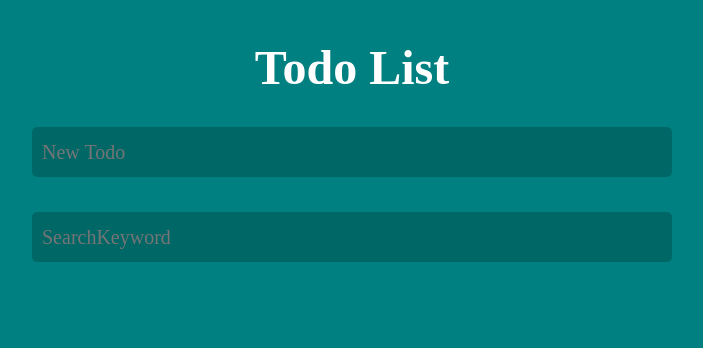
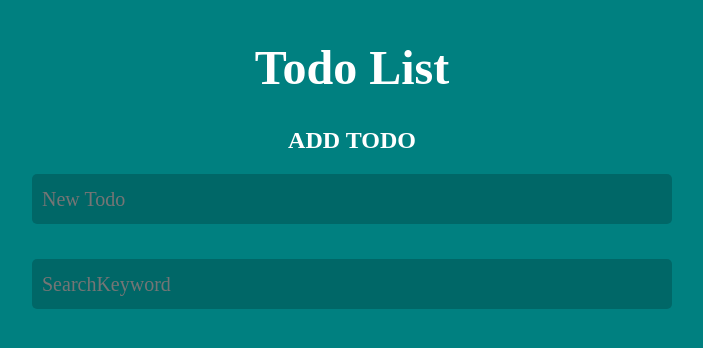
Before and after one commit to omegamaster86/react-todo-JS.TS, a React (Create React App) app: page / in a window 1280 px wide. Shown: the top 348 px of the page, without its empty margins (288-991 px from the left). Built offline with nearby package versions, Linux system fonts and the light colour scheme.

Commit message:
h2 追加

```diff
--- a/src/component/addTodo/index.jsx
+++ b/src/component/addTodo/index.jsx
@@ -1,4 +1,4 @@
-//  import styles from  "./style.module.css";
+import styles from  "./style.module.css";
 import { InputForm } from "../InputForm/index";
 
 export const AddTodo = (props) => {
@@ -6,6 +6,7 @@ export const AddTodo = (props) => {
     const { addInputValue, addTodo, onChangeTodo } =props
     return (
         <>
+            <h2 className={styles.subTitle}>ADD TODO</h2>
             <InputForm
             placeholder={"New Todo"}
             inputValue={addInputValue}
```
